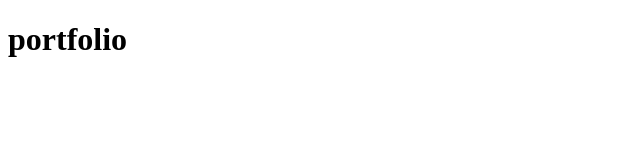
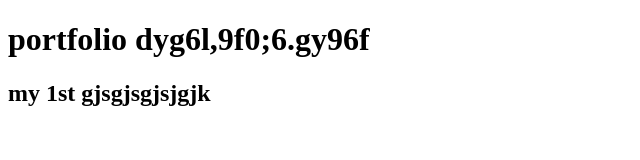
Before and after one commit to mostafijur8741/portfolio, a plain HTML site: page index.html in a window 1280 px wide. Shown: the whole page, without its empty margins (0-640 px from the left). Drawn offline with Linux system fonts and the light colour scheme.

Commit message:
2ndt commit

```diff
--- a/index.html
+++ b/index.html
@@ -5,7 +5,8 @@
     <meta http-equiv="X-UA-Compatible" content="IE=edge">
     <meta name="viewport" content="width=device-width, initial-scale=1.0">
     <title>Document</title>
-    <h1>portfolio</h1>
+    <h1>portfolio dyg6l,9f0;6.gy96f</h1>
+    <h2>my 1st gjsgjsgjsjgjk</h2>
 </head>
 <body>
 
```
